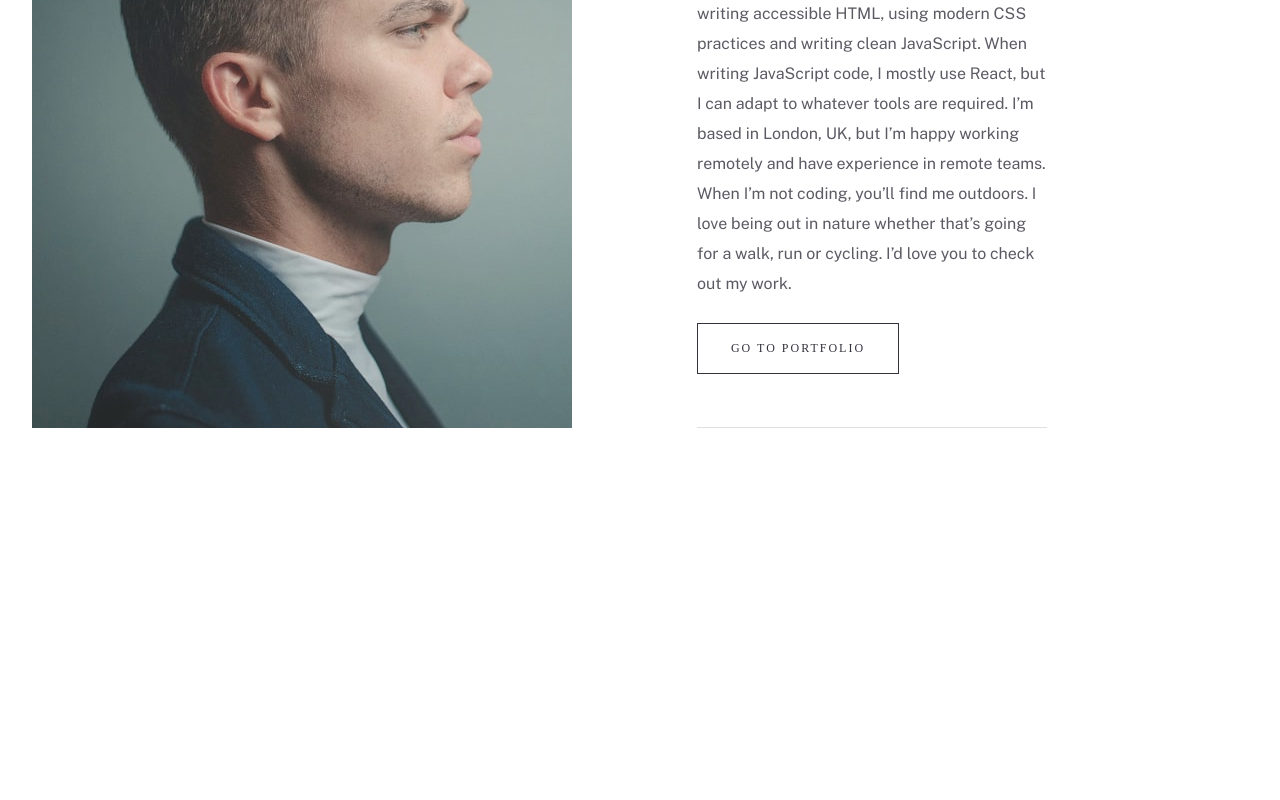
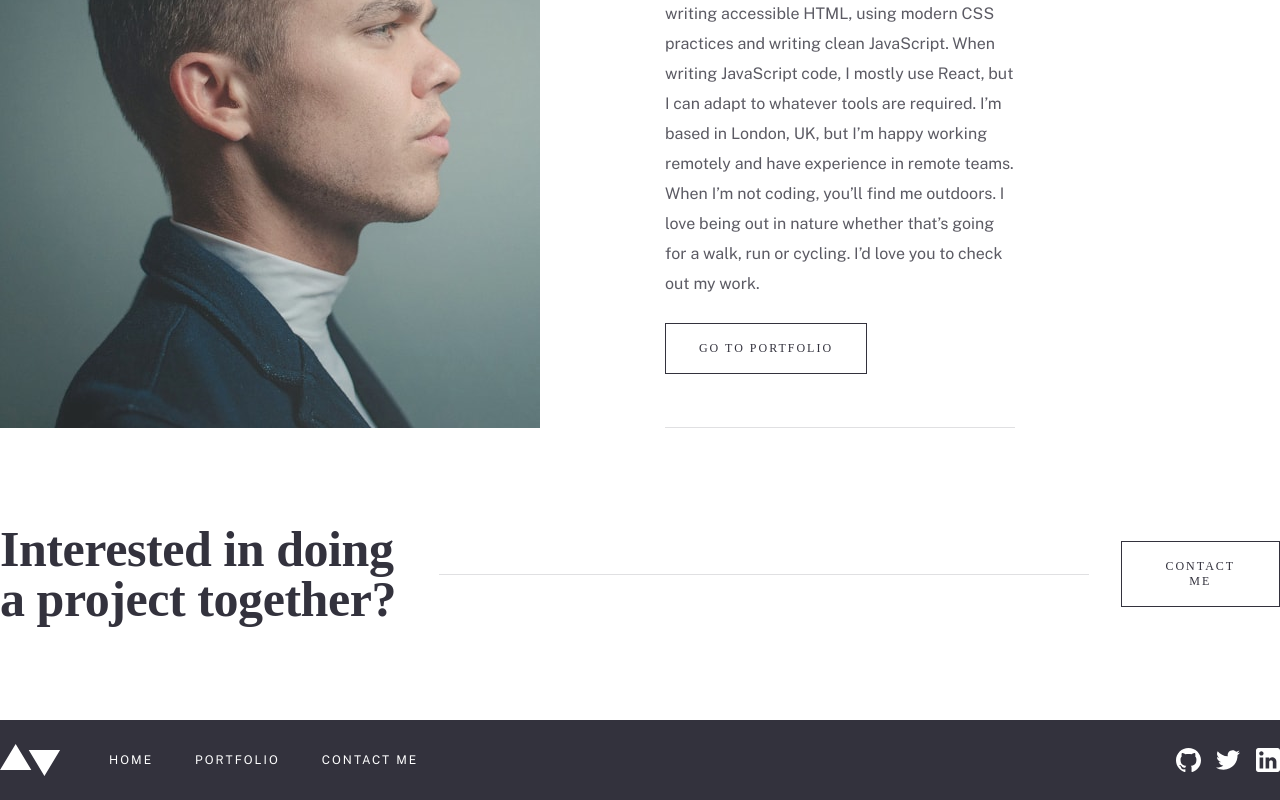
Before and after one commit to unaygney/minimalist-portfolio-website, a Next.js app: page / in a window 1280 px wide. Shown: the part 1082-1882 px from the top of the page. Before the commit the page ends 1510 px from the top, so only its background shows below. Built offline with nearby package versions, Linux system fonts and the light colour scheme; a web font is replaced by a local one.

Commit message:
added footer

```diff
--- a/app/layout.js
+++ b/app/layout.js
@@ -3,16 +3,18 @@ import { titleFont, bodyFont } from "@/lib/font";
 import "./globals.css";
 import { usePathname } from "next/navigation";
 import Navbar from "@/components/Navbar";
+import Footer from "@/components/Footer";
 
 export default function RootLayout({ children }) {
   const pathname = usePathname();
   return (
     <html lang="en">
       <body
-        className={`${titleFont.className} ${bodyFont.className} antialiased container mx-auto`}
+        className={`${titleFont.className} ${bodyFont.className} antialiased `}
       >
         <Navbar activePage={pathname} />
         {children}
+        <Footer />
       </body>
     </html>
   );
--- a/components/Card/index.jsx
+++ b/components/Card/index.jsx
@@ -8,7 +8,7 @@ import clsx from "clsx";
 
 function Card({ onLeft }) {
   return (
-    <section className="px-8 ">
+    <section className="px-8 md:px-0 ">
       <div className="flex flex-col md:flex-row gap-8 md:gap-[69px] lg:gap-[125px] ">
         <div
           className={clsx(
--- /dev/null
+++ b/components/Footer/constant.js
@@ -0,0 +1,17 @@
+export const LINKS = [
+  {
+    id: 0,
+    title: "Home",
+    path: "/",
+  },
+  {
+    id: 1,
+    title: "Portfolio",
+    path: "/portfolio",
+  },
+  {
+    id: 2,
+    title: "Contact Me",
+    path: "/contactme",
+  },
+];
--- /dev/null
+++ b/components/Footer/index.jsx
@@ -0,0 +1,36 @@
+import React from "react";
+import Link from "next/link";
+import Logo from "./Logo.svg";
+import SocialLink from "./SocialLogo.svg";
+import { LINKS } from "./constant";
+
+function Footer() {
+  return (
+    <footer className="bg-[#33323D] py-14 md:py-6 text-white ">
+      <div className="flex flex-col gap-10 items-center md:flex-row container mx-auto ">
+        <div className="flex flex-col md:flex-row gap-10 md:gap-12 l">
+          <Link className="inline-flex justify-center" href={"/"}>
+            <Logo />
+          </Link>
+          <nav className="flex flex-col md:flex-row gap-8 text-center md:gap-[42px]  md:items-center ">
+            {LINKS.map((link) => (
+              <Link
+                className=" text-xs font-normal leading-normal tracking-[2px] uppercase"
+                key={link.id}
+                href={link.path}
+              >
+                {link.title}
+              </Link>
+            ))}
+          </nav>
+        </div>
+
+        <div className="ml-auto">
+          <SocialLink />
+        </div>
+      </div>
+    </footer>
+  );
+}
+
+export default Footer;
--- a/components/InterestCard/index.jsx
+++ b/components/InterestCard/index.jsx
@@ -0,0 +1,18 @@
+import React from "react";
+import Button from "../button";
+
+function InterestCard() {
+  return (
+    <section className="flex flex-col md:flex-row gap-10 md:gap-8 items-center px-6 md:px-0 my-16 md:my-24">
+      <h3 className="heading-l text-center md:text-start">
+        Interested in doing a project together?
+      </h3>
+      <span className="hidden md:block w-full bg-[#33323D] bg-opacity-15 h-[1px] "></span>
+      <Button className={"w-[162px] md:w-[250px]"} type={"secondary"}>
+        Contact Me
+      </Button>
+    </section>
+  );
+}
+
+export default InterestCard;
--- /dev/null
+++ b/components/Navbar/constant.js
@@ -0,0 +1,17 @@
+export const LINKS = [
+  {
+    id: 0,
+    title: "Home",
+    path: "/",
+  },
+  {
+    id: 1,
+    title: "Portfolio",
+    path: "/portfolio",
+  },
+  {
+    id: 2,
+    title: "Contact Me",
+    path: "/contactme",
+  },
+];
--- a/components/Navbar/index.jsx
+++ b/components/Navbar/index.jsx
@@ -4,31 +4,14 @@ import { Squash as Hamburger } from "hamburger-react";
 import Link from "next/link";
 import Logo from "./logo.svg";
 import clsx from "clsx";
-
-const links = [
-  {
-    id: 0,
-    title: "Home",
-    path: "/",
-  },
-  {
-    id: 1,
-    title: "Portfolio",
-    path: "/portfolio",
-  },
-  {
-    id: 2,
-    title: "Contact Me",
-    path: "/contactme",
-  },
-];
+import { LINKS } from "./constant";
 
 function Navbar({ activePage }) {
   const [isOpen, setOpen] = useState(false);
 
   return (
-    <header className=" my-8 md:my-16">
-      <div className="flex justify-between items-center px-8 ">
+    <header className=" my-8 md:my-16 container mx-auto">
+      <div className="flex justify-between items-center px-8 md:px-0 ">
         <Link href={"/"}>
           <Logo />
         </Link>
@@ -46,7 +29,7 @@ function Navbar({ activePage }) {
             )}
           >
             <div className="flex flex-col text-center gap-8 py-10">
-              {links.map((link) => (
+              {LINKS.map((link) => (
                 <Link
                   className="text-white text-xs font-normal leading-normal tracking-[2px] uppercase"
                   key={link.id}
@@ -62,7 +45,7 @@ function Navbar({ activePage }) {
         {/* Nav links for tablet and desktop */}
         <nav className="hidden md:block">
           <div className="flex gap-[42px]  ">
-            {links.map((link) => (
+            {LINKS.map((link) => (
               <Link
                 key={link.id}
                 href={link.path}
--- a/containers/HomeContainer/Hero/index.jsx
+++ b/containers/HomeContainer/Hero/index.jsx
@@ -7,7 +7,7 @@ import Button from "@/components/button";
 
 function Hero() {
   return (
-    <section className="px-8 mb-24 lg:mb-[150px] ">
+    <section className="px-8 md:px-0 mb-24 lg:mb-[150px] ">
       <div className="relative">
         <div className="relative w-full h-[271px] md:h-[600px]">
           <Image
--- a/containers/HomeContainer/index.jsx
+++ b/containers/HomeContainer/index.jsx
@@ -1,12 +1,14 @@
 import React from "react";
 import Hero from "./Hero";
 import Card from "@/components/Card";
+import InterestCard from "@/components/InterestCard";
 
 function HomeContainer() {
   return (
-    <main>
+    <main className="container mx-auto">
       <Hero />
       <Card />
+      <InterestCard />
     </main>
   );
 }
```
Also changed, not shown: components/Footer/Logo.svg (added), components/Footer/SocialLogo.svg (added).
